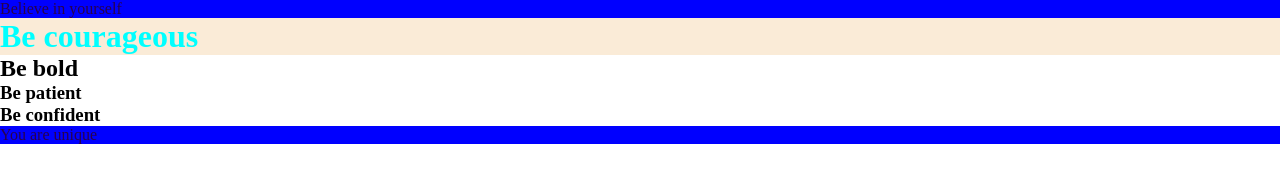
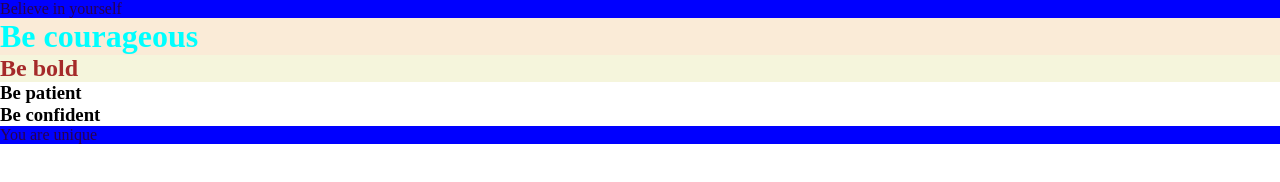
Before and after one commit to chioma9876/gitHub-classwork, a website: page index.html in a window 1280 px wide. Drawn offline with Linux system fonts and the light colour scheme.

Commit message:
my third push

```diff
--- a/index.css
+++ b/index.css
@@ -10,3 +10,7 @@ h1{
     color: cyan;
     background-color: antiquewhite;
 }
+h2{
+    color: brown;
+    background-color: beige;
+}
```
